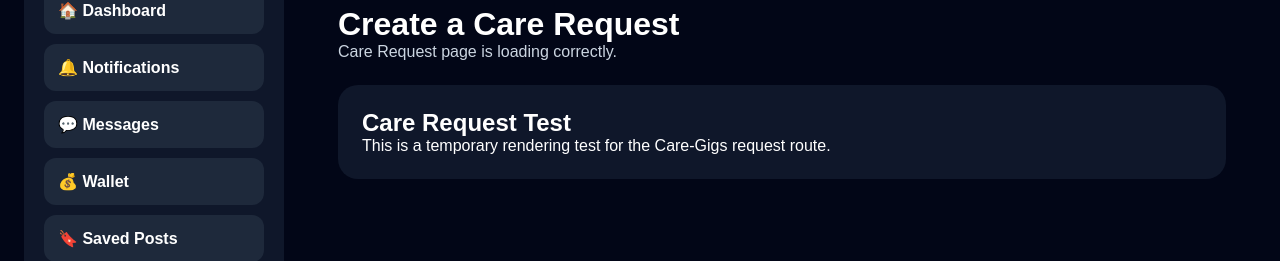
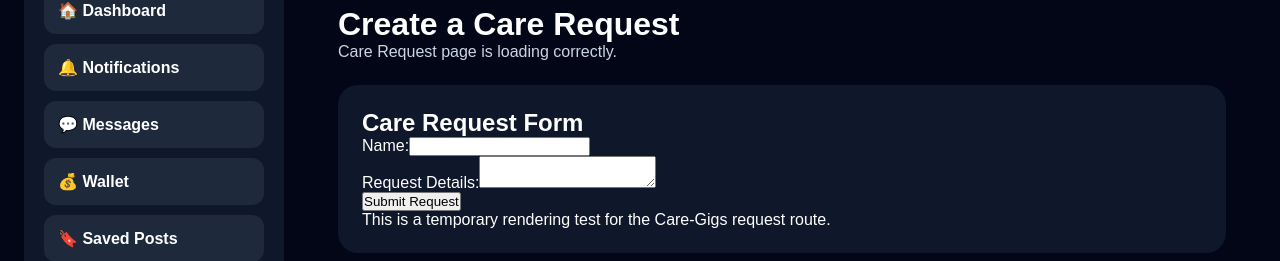
Before and after one commit to inclurah-png/inclura-web, a React (Vite) app: page /care-gigs/request in a window 1280 px wide. Shown: the part 109-370 px from the top of the page. Built offline with nearby package versions, Linux system fonts and the light colour scheme; no server answers; the database is empty; sample sign-in values are in the browser's storage.

Commit message:
Implement care request form submission
Added a form for submitting care requests with fields for name and request details.

```diff
--- a/src/pages/CareRequestPage.jsx
+++ b/src/pages/CareRequestPage.jsx
@@ -1,4 +1,11 @@
 import DashboardLayout from "../components/DashboardLayout";
+import CareRequestForm from './path/to/CareRequestForm';
+
+const handleFormSubmit = async (event) => {
+  event.preventDefault(); // Prevent the default form submission
+  const formData = new FormData(event.target); // Collect form data
+  // Handle form submission logic here
+};
 
 function CareRequestPage() {
   return (
@@ -25,7 +32,19 @@ function CareRequestPage() {
             marginTop: "24px",
           }}
         >
-          <h2>Care Request Test</h2>
+          <h2>Care Request Form</h2>
+
+          <form onSubmit={handleFormSubmit}>
+            <div>
+              <label htmlFor="requesterName">Name:</label>
+              <input type="text" id="requesterName" name="requesterName" required />
+            </div>
+            <div>
+              <label htmlFor="requestDetails">Request Details:</label>
+              <textarea id="requestDetails" name="requestDetails" required></textarea>
+            </div>
+            <button type="submit">Submit Request</button>
+          </form>
 
           <p>
             This is a temporary rendering test for the
```
